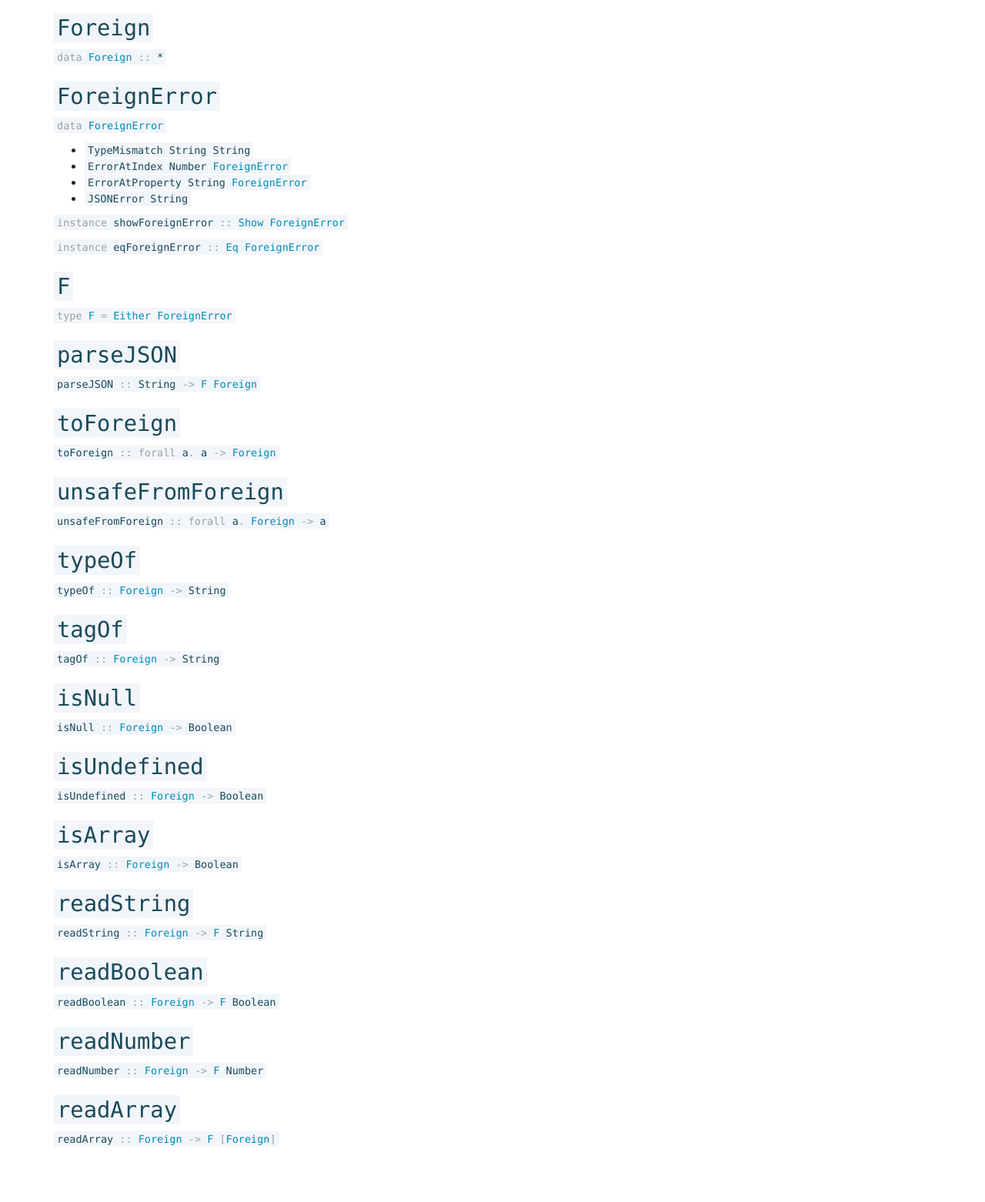
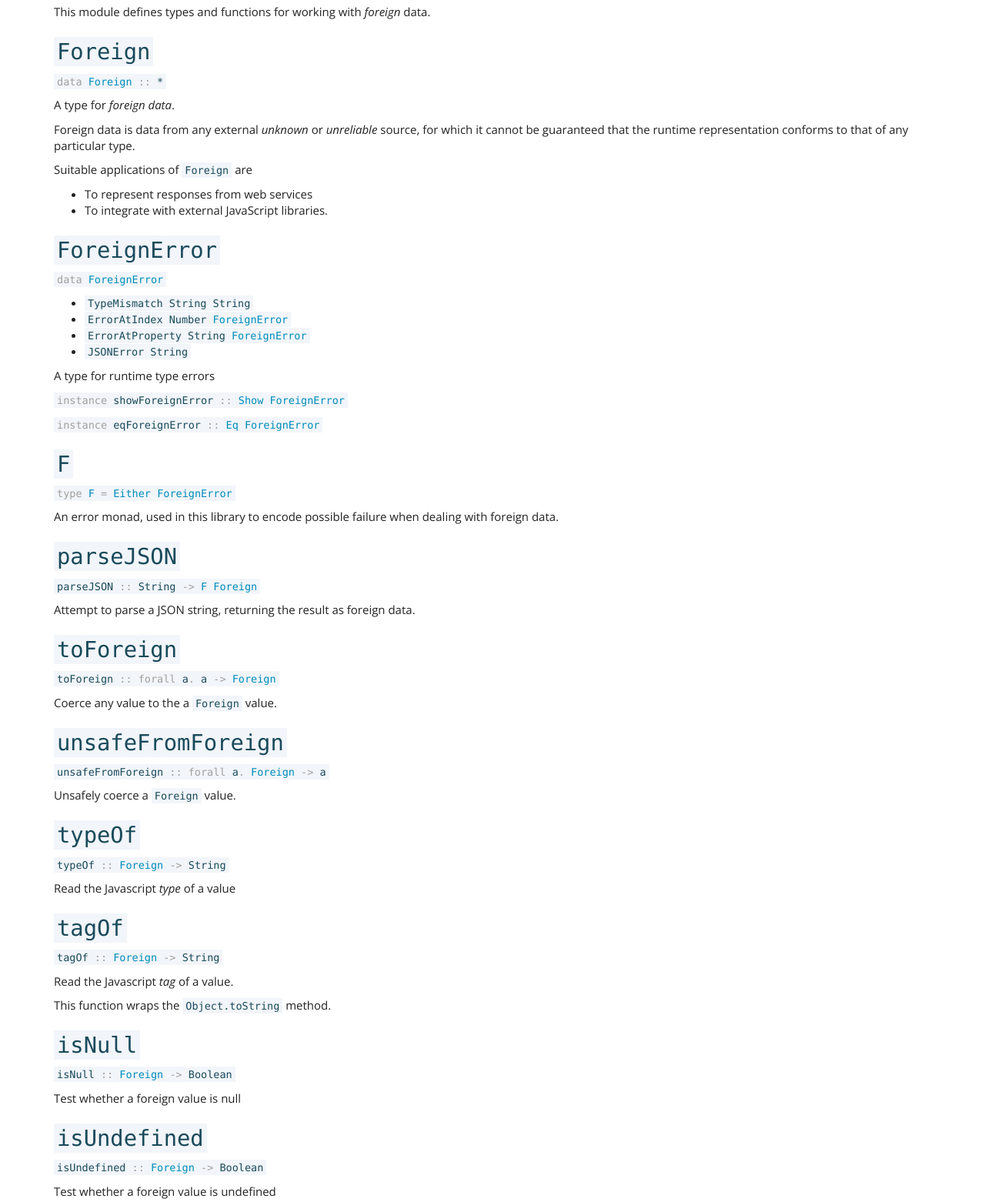
Before and after one commit to hdgarrood/psc-pages, a website: page docs/Data/Foreign/index.html in a window 1280 px wide. Shown: the part 135-1697 px from the top of the page at 77% size. Before the commit the page ends 1635 px from the top, so only its background shows below. Drawn offline with nearby package versions, Linux system fonts and the light colour scheme.

Commit message:
New docs

```diff
--- a/docs/Data/Foreign/index.html
+++ b/docs/Data/Foreign/index.html
@@ -1,25 +1,36 @@
 <!DOCTYPE HTML>
-<html><head><link rel="stylesheet" type="text/css" href="../../bootstrap.min.css"><link rel="stylesheet" type="text/css" href="../../style.css"><title>Data.Foreign</title></head><body><div class="navbar navbar-default"><div class="container"><div class="navbar-header"><a class="navbar-brand">Core Libraries</a></div><ul class="nav navbar-nav"><li><a href="../../index.html">Contents</a></li><li><a href="../../index/index.html">Index</a></li></ul></div></div><div class="container" id="content"><h1>Data.Foreign</h1>
-<a name="Foreign" href="#Foreign"><h2><code>Foreign</code></h2></a><p class="decl"><code><span class="keyword">data</span> <a href="#Foreign"><span class="ctor">Foreign</span></a> <span class="syntax">::</span> *</code></p>
-<a name="ForeignError" href="#ForeignError"><h2><code>ForeignError</code></h2></a><p class="decl"><code><span class="keyword">data</span> <a href="#ForeignError"><span class="ctor">ForeignError</span></a></code></p><ul><li><code><span class="ctor">TypeMismatch</span> <span class="ctor">String</span> <span class="ctor">String</span></code></li><li><code><span class="ctor">ErrorAtIndex</span> <span class="ctor">Number</span> <a href="#ForeignError"><span class="ctor">ForeignError</span></a></code></li><li><code><span class="ctor">ErrorAtProperty</span> <span class="ctor">String</span> <a href="#ForeignError"><span class="ctor">ForeignError</span></a></code></li><li><code><span class="ctor">JSONError</span> <span class="ctor">String</span></code></li></ul>
+<html><head><link rel="stylesheet" type="text/css" href="../../bootstrap.min.css"><link rel="stylesheet" type="text/css" href="../../style.css"><title>Data.Foreign</title></head><body><div class="navbar navbar-default"><div class="container"><div class="navbar-header"><a class="navbar-brand">Core Libraries</a></div><ul class="nav navbar-nav"><li><a href="../../index.html">Contents</a></li><li><a href="../../index/index.html">Index</a></li></ul></div></div><div class="container" id="content"><h1>Data.Foreign</h1><p>This module defines types and functions for working with <em>foreign</em>
+data.</p>
+<a name="Foreign" href="#Foreign"><h2><code>Foreign</code></h2></a><p class="decl"><code><span class="keyword">data</span> <a href="#Foreign"><span class="ctor">Foreign</span></a> <span class="syntax">::</span> *</code></p><p>A type for <em>foreign data</em>.</p>
+<p>Foreign data is data from any external <em>unknown</em> or <em>unreliable</em>
+source, for which it cannot be guaranteed that the runtime representation
+conforms to that of any particular type.</p>
+<p>Suitable applications of <code>Foreign</code> are</p>
+<ul>
+<li>To represent responses from web services</li>
+<li>To integrate with external JavaScript libraries.</li>
+</ul>
+<a name="ForeignError" href="#ForeignError"><h2><code>ForeignError</code></h2></a><p class="decl"><code><span class="keyword">data</span> <a href="#ForeignError"><span class="ctor">ForeignError</span></a></code></p><ul><li><code><span class="ctor">TypeMismatch</span> <span class="ctor">String</span> <span class="ctor">String</span></code></li><li><code><span class="ctor">ErrorAtIndex</span> <span class="ctor">Number</span> <a href="#ForeignError"><span class="ctor">ForeignError</span></a></code></li><li><code><span class="ctor">ErrorAtProperty</span> <span class="ctor">String</span> <a href="#ForeignError"><span class="ctor">ForeignError</span></a></code></li><li><code><span class="ctor">JSONError</span> <span class="ctor">String</span></code></li></ul><p>A type for runtime type errors</p>
 <p class="decl"><code><span class="keyword">instance</span> <span class="ident">showForeignError</span> <span class="syntax">::</span> <a href="../../Prelude/index.html#Show"><span class="ctor">Show</span></a> <a href="#ForeignError"><span class="ctor">ForeignError</span></a></code></p>
 <p class="decl"><code><span class="keyword">instance</span> <span class="ident">eqForeignError</span> <span class="syntax">::</span> <a href="../../Prelude/index.html#Eq"><span class="ctor">Eq</span></a> <a href="#ForeignError"><span class="ctor">ForeignError</span></a></code></p>
-<a name="F" href="#F"><h2><code>F</code></h2></a><p class="decl"><code><span class="keyword">type</span> <a href="#F"><span class="ctor">F</span></a> <span class="syntax">=</span> <a href="../Either/index.html#Either"><span class="ctor">Either</span></a> <a href="#ForeignError"><span class="ctor">ForeignError</span></a></code></p>
-<a name="parseJSON" href="#parseJSON"><h2><code>parseJSON</code></h2></a><p class="decl"><code><span class="ident">parseJSON</span> <span class="syntax">::</span> <span class="ctor">String</span> <span class="syntax">-&gt;</span> <a href="#F"><span class="ctor">F</span></a> <a href="#Foreign"><span class="ctor">Foreign</span></a></code></p>
+<a name="F" href="#F"><h2><code>F</code></h2></a><p class="decl"><code><span class="keyword">type</span> <a href="#F"><span class="ctor">F</span></a> <span class="syntax">=</span> <a href="../Either/index.html#Either"><span class="ctor">Either</span></a> <a href="#ForeignError"><span class="ctor">ForeignError</span></a></code></p><p>An error monad, used in this library to encode possible failure when
+dealing with foreign data.</p>
+<a name="parseJSON" href="#parseJSON"><h2><code>parseJSON</code></h2></a><p class="decl"><code><span class="ident">parseJSON</span> <span class="syntax">::</span> <span class="ctor">String</span> <span class="syntax">-&gt;</span> <a href="#F"><span class="ctor">F</span></a> <a href="#Foreign"><span class="ctor">Foreign</span></a></code></p><p>Attempt to parse a JSON string, returning the result as foreign data.</p>
 
-<a name="toForeign" href="#toForeign"><h2><code>toForeign</code></h2></a><p class="decl"><code><span class="ident">toForeign</span> <span class="syntax">::</span> <span class="keyword">forall</span> <span class="ident">a</span><span class="syntax">.</span> <span class="ident">a</span> <span class="syntax">-&gt;</span> <a href="#Foreign"><span class="ctor">Foreign</span></a></code></p>
-<a name="unsafeFromForeign" href="#unsafeFromForeign"><h2><code>unsafeFromForeign</code></h2></a><p class="decl"><code><span class="ident">unsafeFromForeign</span> <span class="syntax">::</span> <span class="keyword">forall</span> <span class="ident">a</span><span class="syntax">.</span> <a href="#Foreign"><span class="ctor">Foreign</span></a> <span class="syntax">-&gt;</span> <span class="ident">a</span></code></p>
-<a name="typeOf" href="#typeOf"><h2><code>typeOf</code></h2></a><p class="decl"><code><span class="ident">typeOf</span> <span class="syntax">::</span> <a href="#Foreign"><span class="ctor">Foreign</span></a> <span class="syntax">-&gt;</span> <span class="ctor">String</span></code></p>
-<a name="tagOf" href="#tagOf"><h2><code>tagOf</code></h2></a><p class="decl"><code><span class="ident">tagOf</span> <span class="syntax">::</span> <a href="#Foreign"><span class="ctor">Foreign</span></a> <span class="syntax">-&gt;</span> <span class="ctor">String</span></code></p>
-<a name="isNull" href="#isNull"><h2><code>isNull</code></h2></a><p class="decl"><code><span class="ident">isNull</span> <span class="syntax">::</span> <a href="#Foreign"><span class="ctor">Foreign</span></a> <span class="syntax">-&gt;</span> <span class="ctor">Boolean</span></code></p>
-<a name="isUndefined" href="#isUndefined"><h2><code>isUndefined</code></h2></a><p class="decl"><code><span class="ident">isUndefined</span> <span class="syntax">::</span> <a href="#Foreign"><span class="ctor">Foreign</span></a> <span class="syntax">-&gt;</span> <span class="ctor">Boolean</span></code></p>
-<a name="isArray" href="#isArray"><h2><code>isArray</code></h2></a><p class="decl"><code><span class="ident">isArray</span> <span class="syntax">::</span> <a href="#Foreign"><span class="ctor">Foreign</span></a> <span class="syntax">-&gt;</span> <span class="ctor">Boolean</span></code></p>
-<a name="readString" href="#readString"><h2><code>readString</code></h2></a><p class="decl"><code><span class="ident">readString</span> <span class="syntax">::</span> <a href="#Foreign"><span class="ctor">Foreign</span></a> <span class="syntax">-&gt;</span> <a href="#F"><span class="ctor">F</span></a> <span class="ctor">String</span></code></p>
+<a name="toForeign" href="#toForeign"><h2><code>toForeign</code></h2></a><p class="decl"><code><span class="ident">toForeign</span> <span class="syntax">::</span> <span class="keyword">forall</span> <span class="ident">a</span><span class="syntax">.</span> <span class="ident">a</span> <span class="syntax">-&gt;</span> <a href="#Foreign"><span class="ctor">Foreign</span></a></code></p><p>Coerce any value to the a <code>Foreign</code> value.</p>
+<a name="unsafeFromForeign" href="#unsafeFromForeign"><h2><code>unsafeFromForeign</code></h2></a><p class="decl"><code><span class="ident">unsafeFromForeign</span> <span class="syntax">::</span> <span class="keyword">forall</span> <span class="ident">a</span><span class="syntax">.</span> <a href="#Foreign"><span class="ctor">Foreign</span></a> <span class="syntax">-&gt;</span> <span class="ident">a</span></code></p><p>Unsafely coerce a <code>Foreign</code> value.</p>
+<a name="typeOf" href="#typeOf"><h2><code>typeOf</code></h2></a><p class="decl"><code><span class="ident">typeOf</span> <span class="syntax">::</span> <a href="#Foreign"><span class="ctor">Foreign</span></a> <span class="syntax">-&gt;</span> <span class="ctor">String</span></code></p><p>Read the Javascript <em>type</em> of a value</p>
+<a name="tagOf" href="#tagOf"><h2><code>tagOf</code></h2></a><p class="decl"><code><span class="ident">tagOf</span> <span class="syntax">::</span> <a href="#Foreign"><span class="ctor">Foreign</span></a> <span class="syntax">-&gt;</span> <span class="ctor">String</span></code></p><p>Read the Javascript <em>tag</em> of a value.</p>
+<p>This function wraps the <code>Object.toString</code> method.</p>
+<a name="isNull" href="#isNull"><h2><code>isNull</code></h2></a><p class="decl"><code><span class="ident">isNull</span> <span class="syntax">::</span> <a href="#Foreign"><span class="ctor">Foreign</span></a> <span class="syntax">-&gt;</span> <span class="ctor">Boolean</span></code></p><p>Test whether a foreign value is null</p>
+<a name="isUndefined" href="#isUndefined"><h2><code>isUndefined</code></h2></a><p class="decl"><code><span class="ident">isUndefined</span> <span class="syntax">::</span> <a href="#Foreign"><span class="ctor">Foreign</span></a> <span class="syntax">-&gt;</span> <span class="ctor">Boolean</span></code></p><p>Test whether a foreign value is undefined</p>
+<a name="isArray" href="#isArray"><h2><code>isArray</code></h2></a><p class="decl"><code><span class="ident">isArray</span> <span class="syntax">::</span> <a href="#Foreign"><span class="ctor">Foreign</span></a> <span class="syntax">-&gt;</span> <span class="ctor">Boolean</span></code></p><p>Test whether a foreign value is an array</p>
+<a name="readString" href="#readString"><h2><code>readString</code></h2></a><p class="decl"><code><span class="ident">readString</span> <span class="syntax">::</span> <a href="#Foreign"><span class="ctor">Foreign</span></a> <span class="syntax">-&gt;</span> <a href="#F"><span class="ctor">F</span></a> <span class="ctor">String</span></code></p><p>Attempt to coerce a foreign value to a <code>String</code>.</p>
 
-<a name="readBoolean" href="#readBoolean"><h2><code>readBoolean</code></h2></a><p class="decl"><code><span class="ident">readBoolean</span> <span class="syntax">::</span> <a href="#Foreign"><span class="ctor">Foreign</span></a> <span class="syntax">-&gt;</span> <a href="#F"><span class="ctor">F</span></a> <span class="ctor">Boolean</span></code></p>
+<a name="readBoolean" href="#readBoolean"><h2><code>readBoolean</code></h2></a><p class="decl"><code><span class="ident">readBoolean</span> <span class="syntax">::</span> <a href="#Foreign"><span class="ctor">Foreign</span></a> <span class="syntax">-&gt;</span> <a href="#F"><span class="ctor">F</span></a> <span class="ctor">Boolean</span></code></p><p>Attempt to coerce a foreign value to a <code>Boolean</code>.</p>
 
-<a name="readNumber" href="#readNumber"><h2><code>readNumber</code></h2></a><p class="decl"><code><span class="ident">readNumber</span> <span class="syntax">::</span> <a href="#Foreign"><span class="ctor">Foreign</span></a> <span class="syntax">-&gt;</span> <a href="#F"><span class="ctor">F</span></a> <span class="ctor">Number</span></code></p>
+<a name="readNumber" href="#readNumber"><h2><code>readNumber</code></h2></a><p class="decl"><code><span class="ident">readNumber</span> <span class="syntax">::</span> <a href="#Foreign"><span class="ctor">Foreign</span></a> <span class="syntax">-&gt;</span> <a href="#F"><span class="ctor">F</span></a> <span class="ctor">Number</span></code></p><p>Attempt to coerce a foreign value to a <code>Number</code>.</p>
 
-<a name="readArray" href="#readArray"><h2><code>readArray</code></h2></a><p class="decl"><code><span class="ident">readArray</span> <span class="syntax">::</span> <a href="#Foreign"><span class="ctor">Foreign</span></a> <span class="syntax">-&gt;</span> <a href="#F"><span class="ctor">F</span></a> <span class="syntax">[</span><a href="#Foreign"><span class="ctor">Foreign</span></a><span class="syntax">]</span></code></p>
+<a name="readArray" href="#readArray"><h2><code>readArray</code></h2></a><p class="decl"><code><span class="ident">readArray</span> <span class="syntax">::</span> <a href="#Foreign"><span class="ctor">Foreign</span></a> <span class="syntax">-&gt;</span> <a href="#F"><span class="ctor">F</span></a> <span class="syntax">[</span><a href="#Foreign"><span class="ctor">Foreign</span></a><span class="syntax">]</span></code></p><p>Attempt to coerce a foreign value to an array.</p>
 
 </div></body></html>
```
Also changed, not shown: docs/Data/Foreign/Class/index.html (+9 -5 lines), docs/Data/Foreign/Index/index.html (+6 -4 lines), docs/Data/Foreign/Keys/index.html (+3 -2 lines), docs/Data/Foreign/Null/index.html (+6 -3 lines), docs/Data/Foreign/NullOrUndefined/index.html (+6 -3 lines), docs/Data/Foreign/Undefined/index.html (+6 -3 lines).
